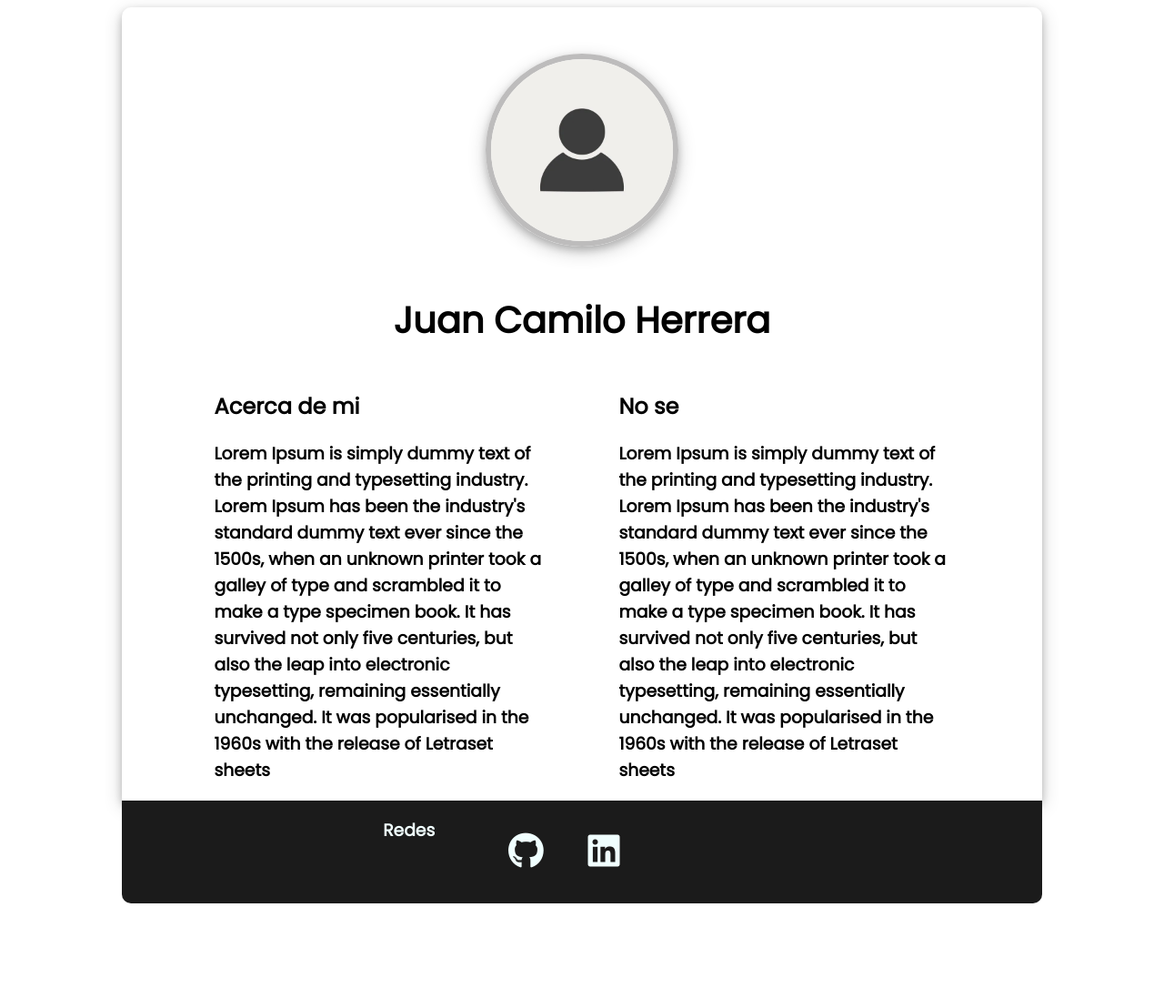
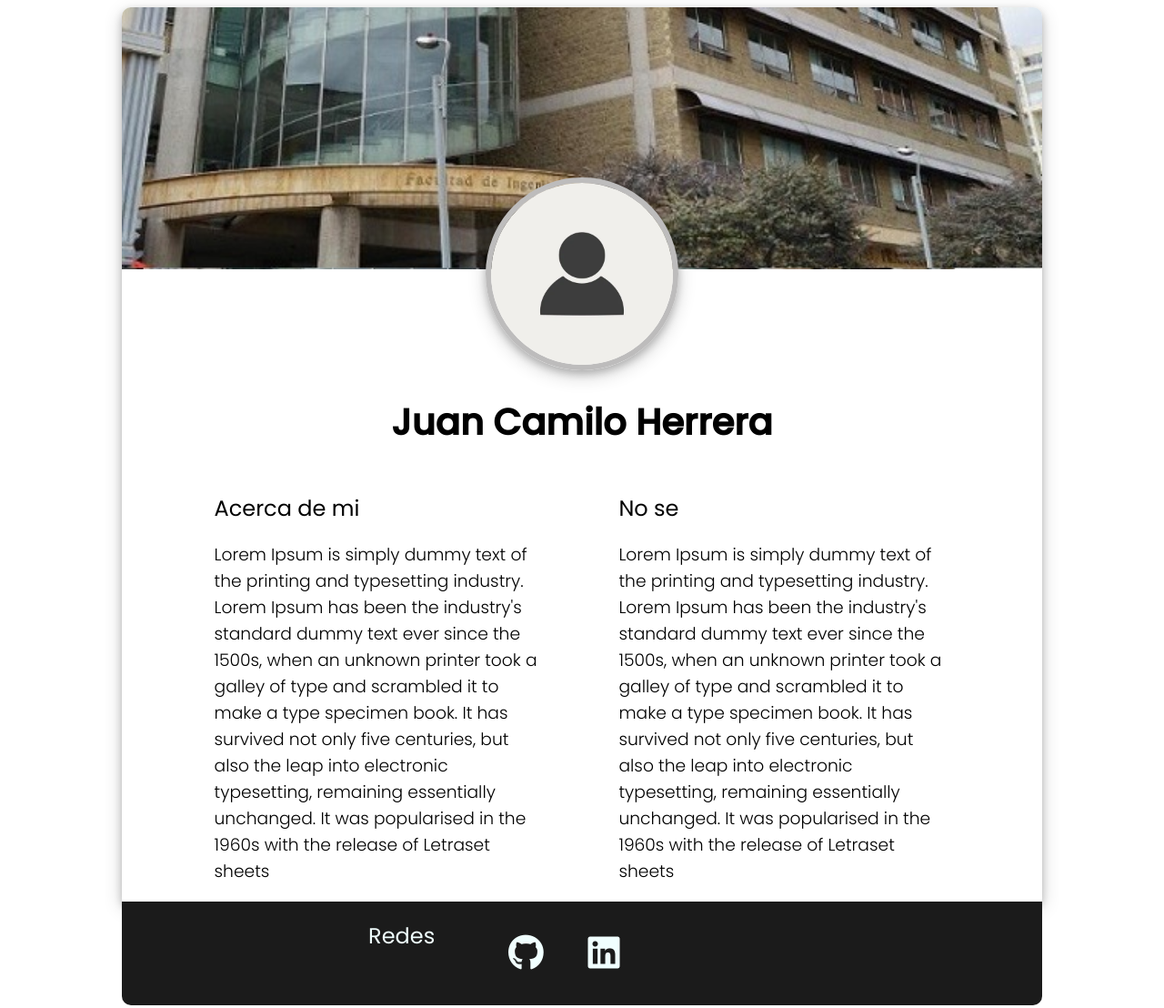
Before and after one commit to Meh8132/PaginaPersonal.JuanCamiloHerrera, a plain HTML site: page index.html in a window 1280 px wide. Shown: the whole page at 91% size. Before the commit the page ends 1001 px from the top, so only its background shows below. Drawn offline with Linux system fonts and the light colour scheme.

Commit message:
Agregado foto

```diff
--- a/Estilos/style.css
+++ b/Estilos/style.css
@@ -9,8 +9,11 @@ h1{
 }
 h2{
     font-size: 1.5rem;
+    font-weight: 400;
 }
-
+h3{
+    font-weight: 300;
+}
 
 @media (max-width: 810px) {
     h1{
@@ -27,18 +30,22 @@ h2{
 /* Elementos */
 
 .foto-perfil{
-    margin-top: 5%;
     width: 200px;
     border-radius: 50%;
     border: 6px solid #bdbcbc;
     box-shadow: 0 4px 8px 0 rgba(0, 0, 0, 0.2), 0 6px 20px 0 rgba(0, 0, 0, 0.19);
+    margin-top: -10%;
 }
+#foto-ud{
+    width: 100%;
+}
+
 
 @media (max-width: 810px) {
     .foto-perfil{
         width:30%;
         border-width: 4px;
-        margin-top:  10%;
+        margin-top: -15%;
     }
 }
 .iconos-redes h1 a{
@@ -59,4 +66,8 @@ footer{
     #redes{
         text-align: right;
     }
+    #foto-ud{
+        border-top-left-radius: 10px;
+        border-top-right-radius: 10px;
+    }
 }
--- a/index.html
+++ b/index.html
@@ -1,22 +1,21 @@
 <!DOCTYPE html>
 <html lang="es">
 <head>
-
     <meta charset="UTF-8">
     <meta http-equiv="X-UA-Compatible" content="IE=edge">
     <meta name="viewport" content="width=device-width, initial-scale=1.0">
     <link rel="stylesheet" href="https://cdnjs.cloudflare.com/ajax/libs/font-awesome/6.2.1/css/all.min.css" integrity="sha512-MV7K8+y+gLIBoVD59lQIYicR65iaqukzvf/nwasF0nqhPay5w/9lJmVM2hMDcnK1OnMGCdVK+iQrJ7lzPJQd1w==" crossorigin="anonymous" referrerpolicy="no-referrer" />
     <link rel="preconnect" href="https://fonts.googleapis.com"><link rel="preconnect" href="https://fonts.gstatic.com" crossorigin><link href="https://fonts.googleapis.com/css2?family=Poppins&display=swap" rel="stylesheet">
-    <style> @import url('https://fonts.googleapis.com/css2?family=Poppins&display=swap'); </style>
+    <style> @import url('https://fonts.googleapis.com/css2?family=Poppins:wght@300;500&display=swap'); </style>
     <link rel="stylesheet" href="Estilos/layout.css">
     <link rel="stylesheet" href="Estilos/style.css">
     <title>Juan Camilo Herrera</title>
 </head>
 <body>
     <main>
+        <img src="Recursos/foto_ud.jpg" alt="Facultad de ingenieria UD" id="foto-ud">
         <img src="Recursos/Placeholder.webp" alt="Foto de perfil" class="foto-perfil">
-        <br>
-        <h1>Juan Camilo Herrera</h1>
+        <h1 id="nombre">Juan Camilo Herrera</h1>
         <div class="informacion">
             <section>
                 <h2>Acerca de mi</h2>
@@ -30,7 +29,7 @@
     </main>
     <footer>
         <div class="contenido-footer">
-            <h3 id="redes">Redes</h3>
+            <h2 id="redes">Redes</h2>
             <div class="iconos-redes">
                 <h1><a href="https://github.com/Meh8132" target="_blank"><i class="fa-brands fa-github"></i></a></h1>
                 <h1><a href="https://www.linkedin.com/in/juan-camilo-herrera-gomez-0a6327232/" target="_blank"><i class="fa-brands fa-linkedin"></i></a></h1>
```
Also changed, not shown: Recursos/foto_ud.jpg (added).
